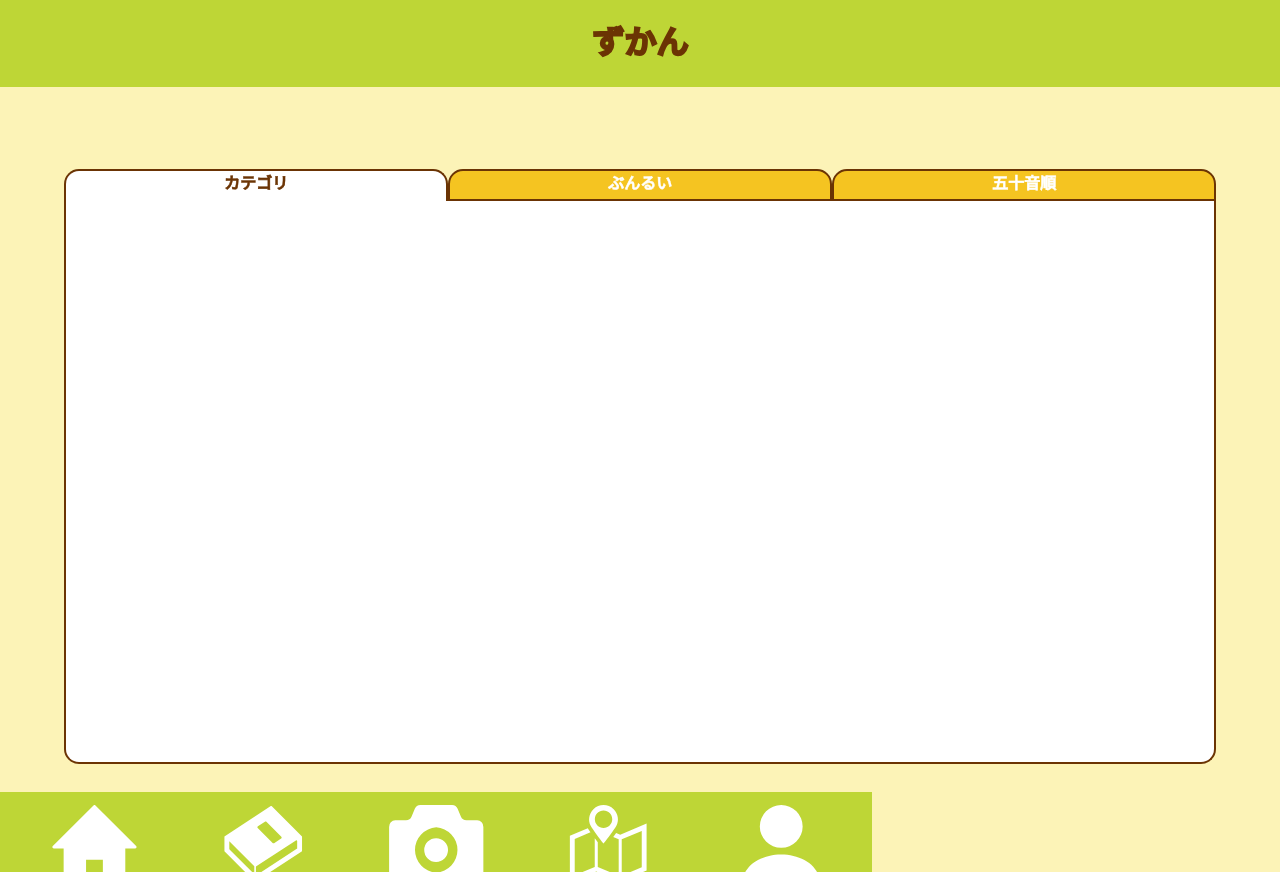
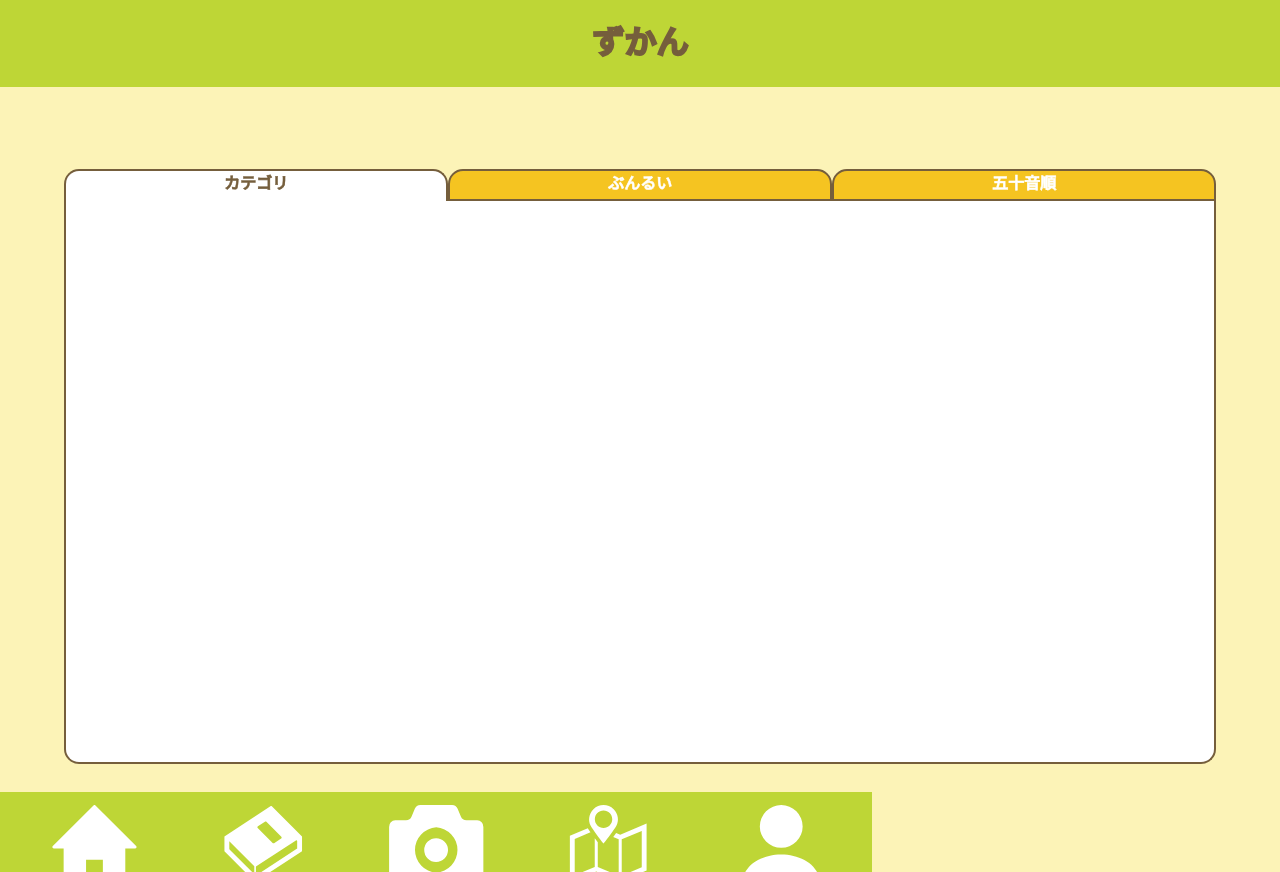
Before and after one commit to Mikka2020/hew2022, a PHP site: page /predict/tpl/insect_list.php in a window 1280 px wide. Run offline with PHP 8.4, Linux system fonts and the light colour scheme; data that the repository does not hold is empty; some web fonts are replaced.

Commit message:
[update]mushi-brownの色を変更

```diff
--- a/css/insect_list.css
+++ b/css/insect_list.css
@@ -15,7 +15,7 @@ main .sort-tab {
 }
 
 main .sort-tab li {
-  border: solid 2px #6b3404;
+  border: solid 2px #755e3c;
   border-radius: 15px 15px 0 0;
   background-color: #f5c421;
   text-align: center;
@@ -29,7 +29,7 @@ main .sort-tab li {
 main .sort-tab .active {
   border-bottom: 0;
   background-color: #fff;
-  color: #6b3404;
+  color: #755e3c;
 }
 
 main #category-container {
@@ -37,7 +37,7 @@ main #category-container {
   width: 90vw;
   margin: 0 auto;
   border-radius: 0 0 15px 15px;
-  border: solid 2px #6b3404;
+  border: solid 2px #755e3c;
   border-top: 0;
   height: 85%;
   overflow: auto;
@@ -48,7 +48,7 @@ main #category-container section {
 }
 
 main #category-container section h2 {
-  background-color: #6b3404;
+  background-color: #755e3c;
   color: #fff;
   text-align: center;
   margin: 0 auto;
--- a/css/insect_register_result.css
+++ b/css/insect_register_result.css
@@ -20,7 +20,7 @@
 #text-container {
   margin: 0 auto;
   border-radius: 5px;
-  border: 1px solid #6b3404;
+  border: 1px solid #755e3c;
   background-color: #fff;
   width: 90vw;
   padding: 1rem;
@@ -66,7 +66,7 @@
 }
 
 #text-container .link-container span {
-  border: 1px solid #6b3404;
+  border: 1px solid #755e3c;
   border-radius: 5px;
   background-color: #f5c421;
   padding: 0.5rem 0.8rem 0.5rem 0.8rem;
--- a/css/map.css
+++ b/css/map.css
@@ -18,7 +18,7 @@ body {
   background-position-y: 80px;
   background-size: 100%;
   background-repeat: no-repeat;
-  border: solid 2px #6b3404;
+  border: solid 2px #755e3c;
   border-radius: 10px;
   margin: 0 auto;
   width: 90vw;
@@ -26,7 +26,7 @@ body {
 }
 
 #map-container .ratio-container {
-  background-color: #6b3404;
+  background-color: #755e3c;
   margin: 8px;
   width: 40vw;
   border-radius: 5px;
@@ -42,7 +42,7 @@ body {
   position: absolute;
   width: 56px;
   height: 56px;
-  border: solid 1px #6b3404;
+  border: solid 1px #755e3c;
   border-radius: 50%;
 }
 
--- a/css/style.css
+++ b/css/style.css
@@ -8,7 +8,7 @@ footer {
 * {
   font-family: "Yomogi", cursive;
   font-weight: bold;
-  color: #6b3404;
+  color: #755e3c;
 }
 
 body {
@@ -24,7 +24,7 @@ header {
   background-color: #bed636;
   font-size: 2rem;
   line-height: 10vh;
-  color: #6b3404;
+  color: #755e3c;
   -webkit-text-stroke-width: 2px;
   text-align: center;
 }
@@ -37,8 +37,8 @@ header .back-icon img {
   position: absolute;
   left: 3vh;
   top: 3.3vh;
-  -webkit-filter: drop-shadow(0 1px 0 #6b3404);
-          filter: drop-shadow(0 1px 0 #6b3404);
+  -webkit-filter: drop-shadow(0 1px 0 #755e3c);
+          filter: drop-shadow(0 1px 0 #755e3c);
 }
 
 main {
--- a/sass/home.scss
+++ b/sass/home.scss
@@ -1,5 +1,5 @@
 @import url("./destyle.css");
 @import url("./style.css");
 $mushi-green: #bed636;
-$mushi-brown: #6b3404;
+$mushi-brown: #755e3c;
 $mushi-orange: #f5c421;
--- a/sass/insect_detail.scss
+++ b/sass/insect_detail.scss
@@ -1,7 +1,7 @@
 @import url("./destyle.css");
 @import url("./style.css");
 $mushi-green: #bed636;
-$mushi-brown: #6b3404;
+$mushi-brown: #755e3c;
 
 .insect-img-container {
   width: 90vw;
--- a/sass/insect_determine.scss
+++ b/sass/insect_determine.scss
@@ -1,7 +1,7 @@
 @import url("./destyle.css");
 @import url("./style.css");
 $mushi-green: #bed636;
-$mushi-brown: #6b3404;
+$mushi-brown: #755e3c;
 $mushi-orange: #f5c421;
 
 #img-container {
@@ -13,7 +13,7 @@ $mushi-orange: #f5c421;
     object-fit: cover;
     width: 80vw;
     height: 50vw;
-    border: 1px solid #6b3404;
+    border: 1px solid $mushi-brown;
     border-radius: 5px;
   }
 }
--- a/sass/insect_list.scss
+++ b/sass/insect_list.scss
@@ -1,7 +1,7 @@
 @import url("./destyle.css");
 @import url("./style.css");
 $mushi-green: #bed636;
-$mushi-brown: #6b3404;
+$mushi-brown: #755e3c;
 // @media screen and (max-width: 480px) {
 // }
 
--- a/sass/insect_register.scss
+++ b/sass/insect_register.scss
@@ -1,7 +1,7 @@
 @import url("./destyle.css");
 @import url("./style.css");
 $mushi-green: #bed636;
-$mushi-brown: #6b3404;
+$mushi-brown: #755e3c;
 $mushi-orange: #f5c421;
 #select-container {
   margin: 0 auto;
--- a/sass/insect_register_result.scss
+++ b/sass/insect_register_result.scss
@@ -1,7 +1,7 @@
 @import url("./destyle.css");
 @import url("./style.css");
 $mushi-green: #bed636;
-$mushi-brown: #6b3404;
+$mushi-brown: #755e3c;
 $mushi-orange: #f5c421;
 #img-container {
   margin-bottom: 1rem;
--- a/sass/map.scss
+++ b/sass/map.scss
@@ -1,6 +1,6 @@
 @import url("./destyle.css");
 @import url("./style.css");
-$mushi-brown: #6b3404;
+$mushi-brown: #755e3c;
 $mushi-green: #bed636;
 body {
   margin: 0;
--- a/sass/style.scss
+++ b/sass/style.scss
@@ -1,5 +1,5 @@
 $mushi-green: #bed636;
-$mushi-brown: #6b3404;
+$mushi-brown: #755e3c;
 header,
 main,
 article,
```
Also changed, not shown: css/insect_detail.css (+4 -4 lines), css/insect_determine.css (+4 -4 lines), css/insect_register.css (+4 -4 lines), 1 other file.
